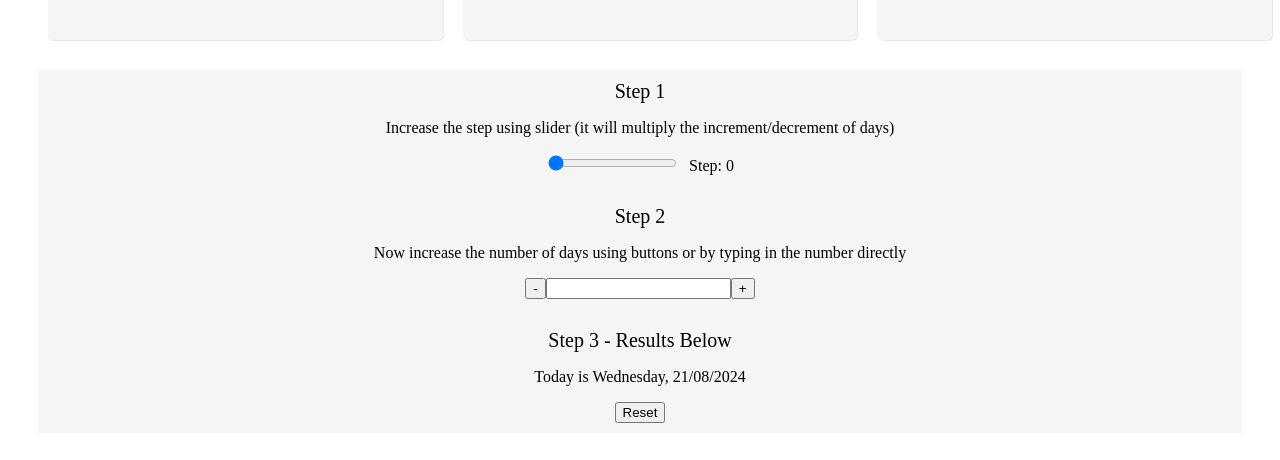
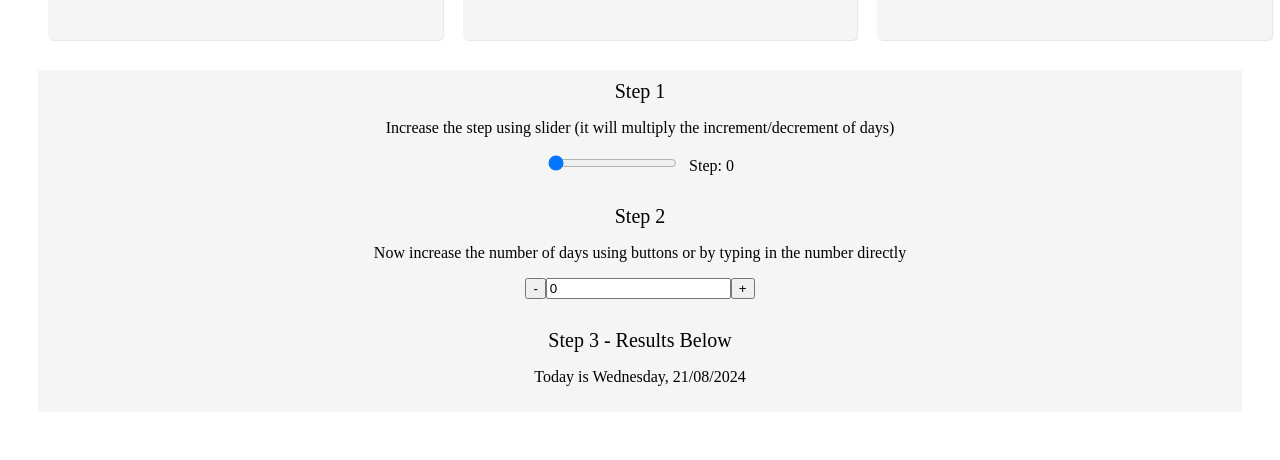
Before and after one commit to TomaszSarmata/flashcards, a React (Vite) app: page / in a window 1280 px wide. Shown: the part 396-856 px from the top of the page. Built offline with nearby package versions, Linux system fonts and the light colour scheme.

Commit message:
conditionally rendered reset button

```diff
--- a/src/App.jsx
+++ b/src/App.jsx
@@ -76,7 +76,7 @@ function FlashCards() {
 
 function DateCounter() {
   const [step, setStep] = useState(0);
-  const [numOfDays, setNumOfDays] = useState('');
+  const [numOfDays, setNumOfDays] = useState(0);
   const date = new Date();
   date.setDate(date.getDate() + Number(numOfDays));
 
@@ -98,7 +98,7 @@ function DateCounter() {
   };
 
   const handleReset = () => {
-    setNumOfDays('');
+    setNumOfDays(0);
     setStep(0);
   };
 
@@ -147,7 +147,9 @@ function DateCounter() {
             : `${numOfDays} days from today is ${formattedDate}`}
         </p>
       </div>
-      <button onClick={handleReset}>Reset</button>
+      {numOfDays !== 0 || step !== 0 ? (
+        <button onClick={handleReset}>Reset</button>
+      ) : null}
     </div>
   );
 }
```
